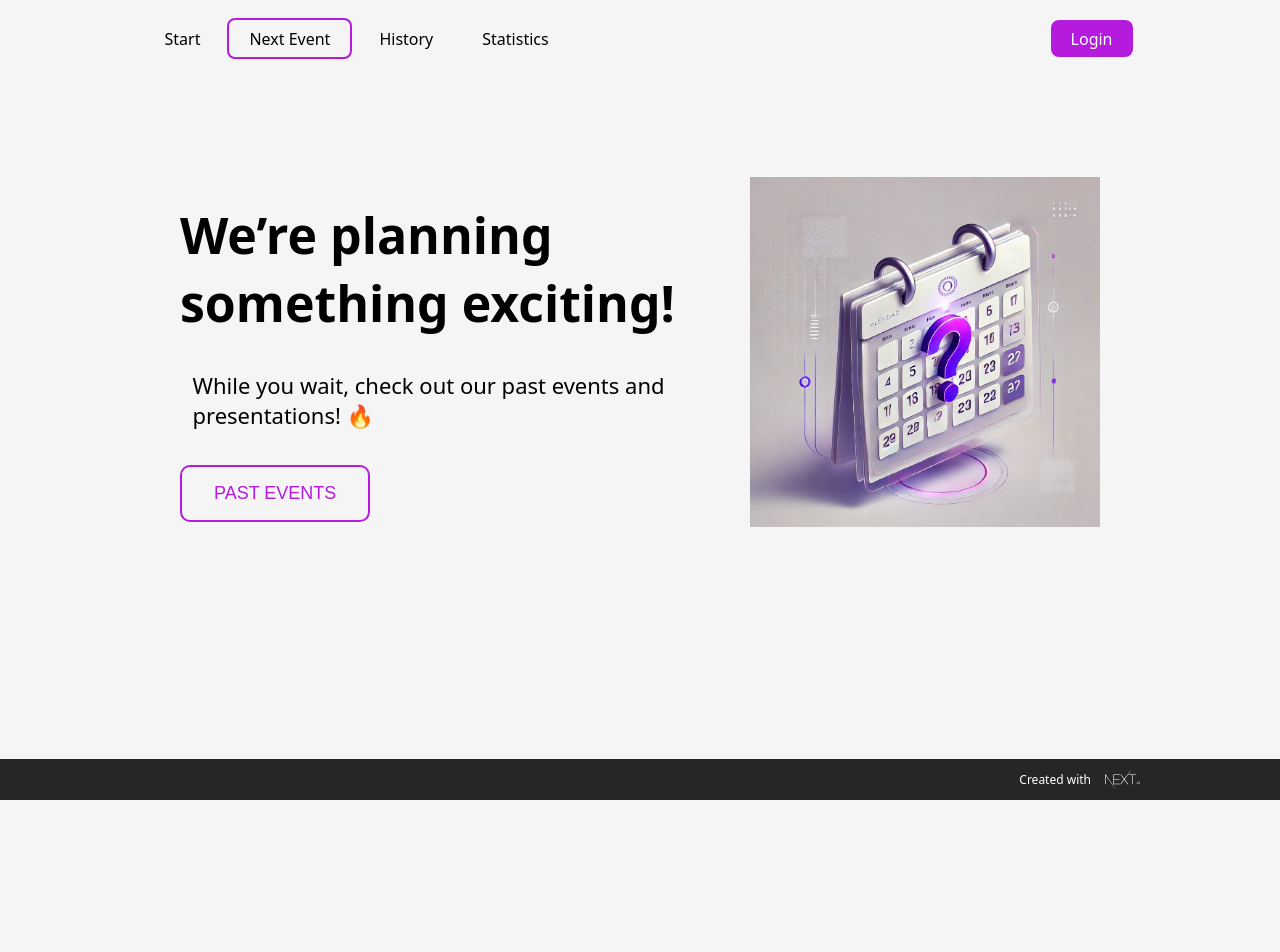
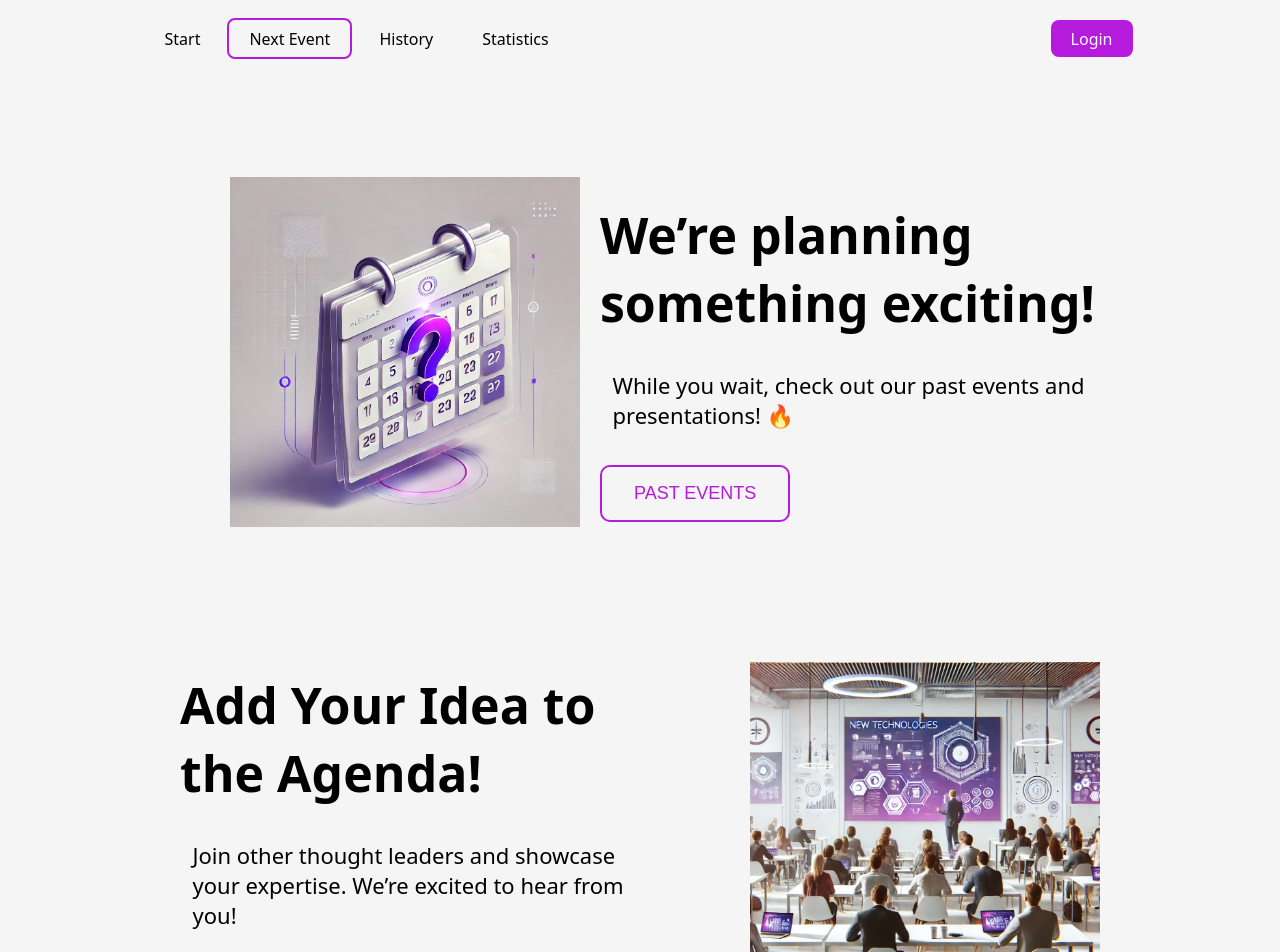
Before and after one commit to Wiktoria99/event-planner-next-js, a Next.js app: page /next-event in a window 1280 px wide. Shown: the top 952 px of the page. Before the commit the page ends 800 px from the top, so only its background shows below. Built offline with nearby package versions, Linux system fonts and the light colour scheme.

Commit message:
Add submit presentation section to next-event page

```diff
--- a/src/app/next-event/page.tsx
+++ b/src/app/next-event/page.tsx
@@ -1,10 +1,12 @@
 import NoNextEventSection from '@/components/sections/noNextEvent';
+import AddIdeaSection from '@/components/sections/addIdeaSection';
 
 export default function NextEventPage() {
   // TODO: display next event if present in db
   return (
     <div>
       <NoNextEventSection />
+      <AddIdeaSection />
     </div>
   );
 }
--- a/src/components/sections/noNextEvent.tsx
+++ b/src/components/sections/noNextEvent.tsx
@@ -4,6 +4,9 @@ import Link from 'next/link';
 export default function NoNextEventSection() {
   return (
     <div className={styles.flexContainer}>
+      <div className={styles.image}>
+        <img src="/empty-calendar.png" width="350px" />
+      </div>
       <div className={styles.text}>
         <h1>We’re planning something exciting!</h1>
         <p>While you wait, check out our past events and presentations! 🔥</p>
@@ -11,9 +14,6 @@ export default function NoNextEventSection() {
           <button className={`${styles.secondaryBtn} ${styles.btn}`}>Past events</button>
         </Link>
       </div>
-      <div className={styles.image}>
-        <img src="/empty-calendar.png" width="350px" />
-      </div>
     </div>
   );
 }
```
